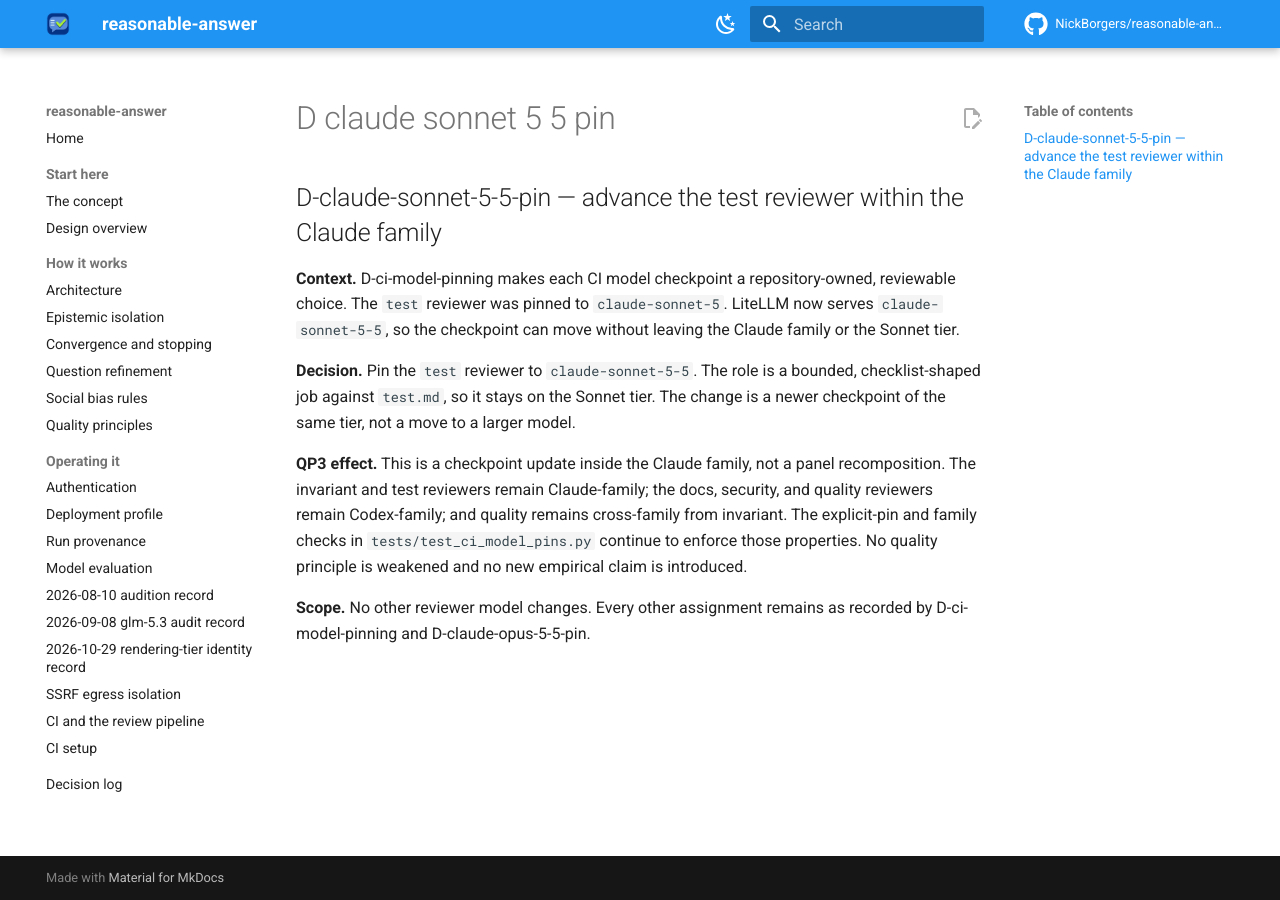
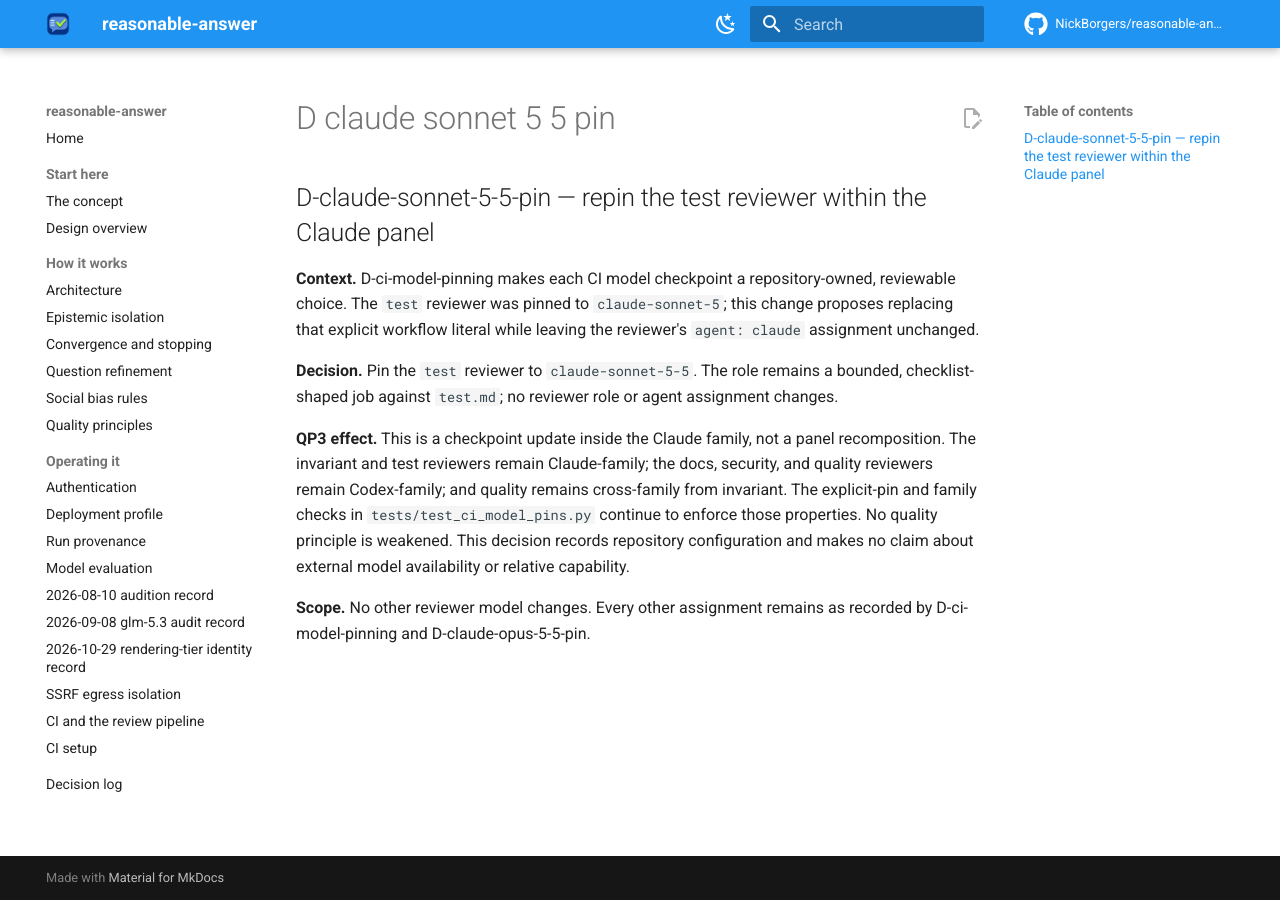
Before and after one commit to NickBorgers/reasonable-answer, an MkDocs documentation site: the page built from docs/decisions/D-claude-sonnet-5-5-pin.md, in a window 1280 px wide. Built offline with MkDocs 1.6.1 and Material for MkDocs 9.7.7, drawn with Linux system fonts in a browser that asks for light colours; comment, search, counter and statistics services are not loaded.

Commit message:
fix: address reviewer findings (cycle 1, cold)
Addressed both blockers. Historical pin records now distinguish their adoption-time state from the later test-reviewer repin, and the new decision uses only repository-observable workflow and test facts instead of unsupported availability or capability claims. The full non-live suite (2,301 tests) and Ruff pass.

Addressed:
  - docs/docs-stale-model-pin-1
  - quality/qual-claim-unsupported-1

```diff
--- a/docs/decisions/D-claude-sonnet-5-5-pin.md
+++ b/docs/decisions/D-claude-sonnet-5-5-pin.md
@@ -1,18 +1,18 @@
-## D-claude-sonnet-5-5-pin — advance the test reviewer within the Claude family
+## D-claude-sonnet-5-5-pin — repin the test reviewer within the Claude panel
 
 **Context.** D-ci-model-pinning makes each CI model checkpoint a repository-owned, reviewable
-choice. The `test` reviewer was pinned to `claude-sonnet-5`. LiteLLM now serves
-`claude-sonnet-5-5`, so the checkpoint can move without leaving the Claude family or the Sonnet tier.
+choice. The `test` reviewer was pinned to `claude-sonnet-5`; this change proposes replacing that
+explicit workflow literal while leaving the reviewer's `agent: claude` assignment unchanged.
 
-**Decision.** Pin the `test` reviewer to `claude-sonnet-5-5`. The role is a bounded,
-checklist-shaped job against `test.md`, so it stays on the Sonnet tier. The change is a newer
-checkpoint of the same tier, not a move to a larger model.
+**Decision.** Pin the `test` reviewer to `claude-sonnet-5-5`. The role remains a bounded,
+checklist-shaped job against `test.md`; no reviewer role or agent assignment changes.
 
 **QP3 effect.** This is a checkpoint update inside the Claude family, not a panel recomposition.
 The invariant and test reviewers remain Claude-family; the docs, security, and quality reviewers
 remain Codex-family; and quality remains cross-family from invariant. The explicit-pin and family
 checks in `tests/test_ci_model_pins.py` continue to enforce those properties. No quality principle
-is weakened and no new empirical claim is introduced.
+is weakened. This decision records repository configuration and makes no claim about external
+model availability or relative capability.
 
 **Scope.** No other reviewer model changes. Every other assignment remains as recorded by
 D-ci-model-pinning and D-claude-opus-5-5-pin.
```
Also changed, not shown: docs/decisions/D-ci-model-pinning.md (+3 -3 lines), docs/decisions/D-claude-opus-5-5-pin.md (+3 -2 lines), docs/quality-principles.md (+5 -5 lines).
